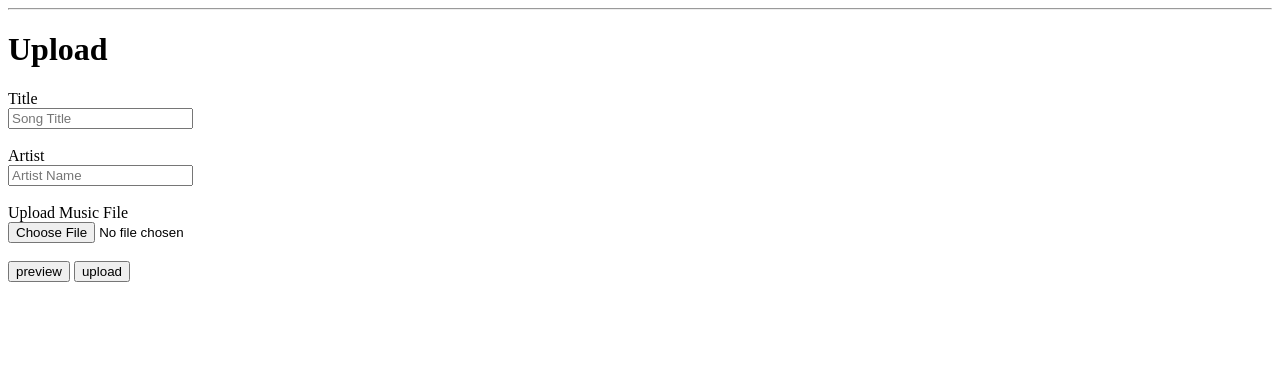
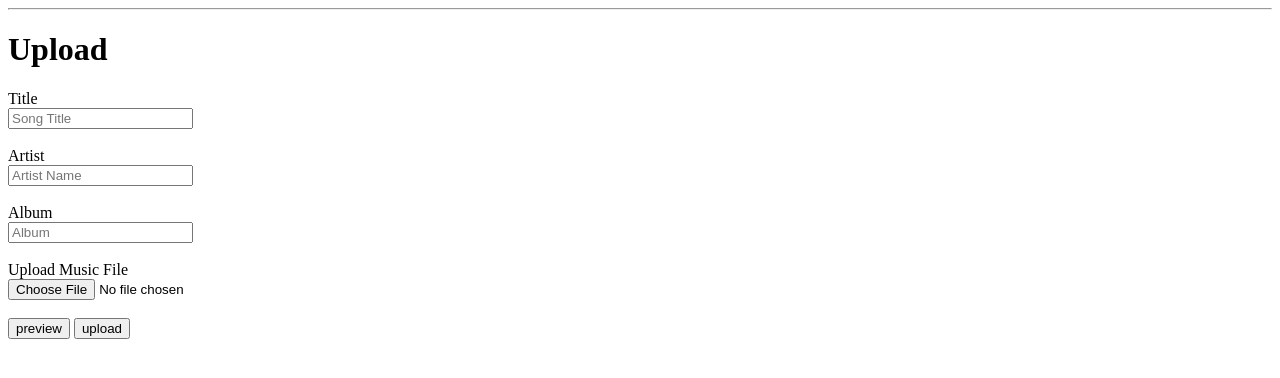
Before and after one commit to Nagesrajakumar/music-app, a Flask app: page /upload in a window 1280 px wide. Shown: the part 45-423 px from the top of the page. Run offline with Flask 2, Linux system fonts and the light colour scheme.

Commit message:
added album in schema and code

```diff
--- a/app.py
+++ b/app.py
@@ -20,7 +20,7 @@ def home():
     conn = get_db_connection()
     songs = conn.execute('SELECT * FROM songs').fetchall()
     conn.close()
-    filtered_songs = filter(lambda song: search_string in song['title'] or search_string in song['artist'], songs)
+    filtered_songs = filter(lambda song: search_string in song['title'] or search_string in song['artist'] or search_string in song['album'], songs)
     return render_template("home.html",songs=filtered_songs, search_string=search_string)
 
 @app.route('/player/<id>', methods=['GET'])
@@ -44,16 +44,20 @@ def upload():
     if(request.method == 'POST'):
         title = request.form['title']
         artist = request.form['artist']
+        album = request.form['album']
         if not title:
             response = jsonify("Title cannot be empty")
             return response;
         elif not artist:
             response = jsonify("Artist name cannot be empty")
             return response;
+        elif not album:
+            response = jsonify("Album cannot be empty")
+            return response
         else:
             conn = get_db_connection()
             cursor = conn.cursor()
-            cursor.execute('INSERT INTO songs (title,artist) VALUES (?, ?) RETURNING id',(title,artist))
+            cursor.execute('INSERT INTO songs (title,artist,album) VALUES (?, ?, ?) RETURNING id',(title,artist,album))
             row = cursor.fetchone()
             (inserted_id, ) = row if row else None
             file = request.files['file']
--- a/schema.sql
+++ b/schema.sql
@@ -4,5 +4,6 @@ CREATE TABLE songs (
     id INTEGER PRIMARY KEY AUTOINCREMENT,
     created TIMESTAMP NOT NULL DEFAULT CURRENT_TIMESTAMP,
     title TEXT NOT NULL,
-    artist TEXT NOT NULL
+    artist TEXT NOT NULL,
+    album TEXT NOT NULL
 );
--- a/templates/base.html
+++ b/templates/base.html
@@ -34,6 +34,7 @@
         var file = input.files[0];
         var title = document.getElementById("title").value;
         var artist = document.getElementById("artist").value;
+        var album = document.getElementById("album").value;
         //converting file to blob
         var fileBlob = new Blob([new Uint8Array(await file.arrayBuffer())], {type: file.type });
 
@@ -41,7 +42,7 @@
         fd.append('file', fileBlob, 'file');
         fd.append("title",title);
         fd.append("artist",artist);
-
+        fd.append("album",album);
         fetch('http://127.0.0.1:5000/upload', {
           method: 'POST',
           body: fd
--- a/templates/upload.html
+++ b/templates/upload.html
@@ -7,15 +7,22 @@
     <input type="text" name="title"
             id="title"
             placeholder="Song Title"
-            value="{{ request.form['title'] }}"></input>
+            value="{{ request.form['title'] }}" required></input>
     <br><br>
     <label for="artist">Artist</label>
     <br>
     <input type="text" name="artist"
             id="artist"
             placeholder="Artist Name"
-            value="{{ request.form['artist'] }}"></input>
-            <br><br>
+            value="{{ request.form['artist'] }}" required></input>
+        <br><br>
+        <label for="title">Album</label>
+        <br>
+        <input type="text" name="album"
+                id="album"
+                placeholder="Album"
+                value="{{ request.form['album'] }}" required></input>
+    <br><br>
     <label for="title">Upload Music File</label>
     <br>
     <input type="file" name="upload" id="musicFile">
```
Also changed, not shown: init_db.py (+4 -4 lines), templates/home.html (+8 -2 lines).
